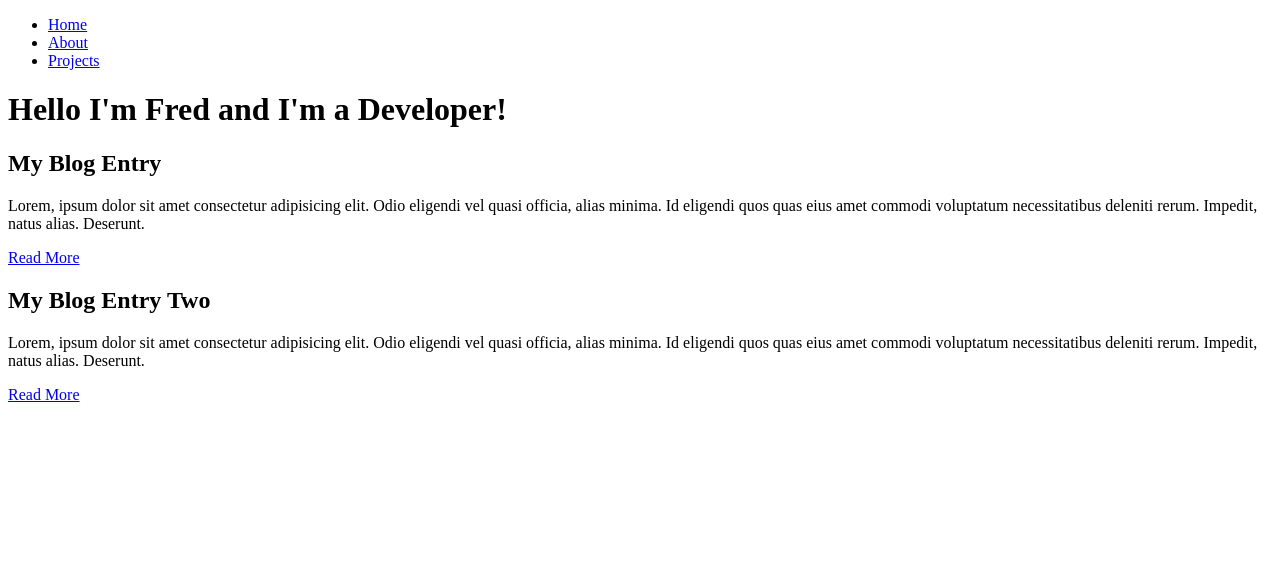
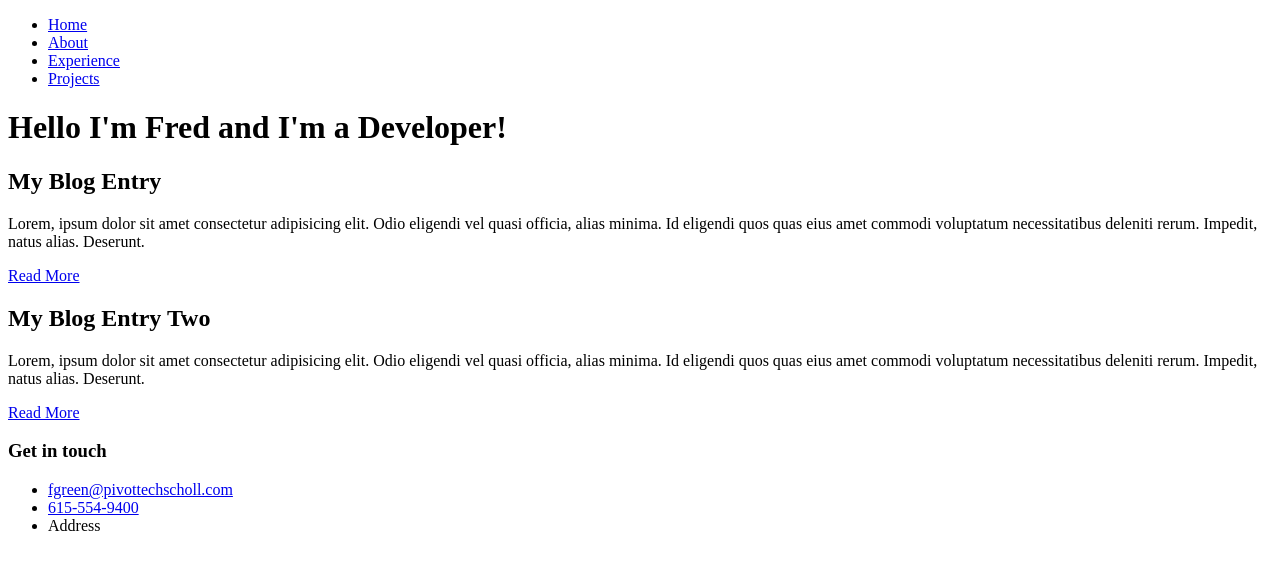
Before and after one commit to fredlgreeniii/my-portfolio-site, a plain HTML site: page index.html in a window 1280 px wide. Drawn offline with Linux system fonts and the light colour scheme.

Commit message:
Added a Footer and an experience page
Working on the Portfolio Site in Class.

```diff
--- a/index.html
+++ b/index.html
@@ -12,6 +12,7 @@
             <ul>
                 <li><a href="index.html">Home</a></li>
                 <li><a href="about.html">About</a></li>
+                <li><a href="experience.html">Experience</a></li>
                 <li><a href="projects.html">Projects</a></li>
             </ul>
         </nav>
@@ -37,6 +38,13 @@
             </article>
         </main>
         <!-- end main -->
-
+        <footer>
+            <h3>Get in touch</h3>
+            <ul>
+                <li><a href="mailto:fgreen@pivottechscholl.com">fgreen@pivottechscholl.com</a></li>
+                <li><a href="tel: 6155549400">615-554-9400</a></li>
+                <li><a href=""></a>Address</li>
+            </ul>
+        </footer>
     </body>
 </html>
```
Also changed, not shown: about.html (+1 -0 lines), blog-entry-two.html (+1 -0 lines), experience.html (added, +21 -0 lines), projects.html (+1 -0 lines). Lines whose indentation alone changed are shown as unchanged.
